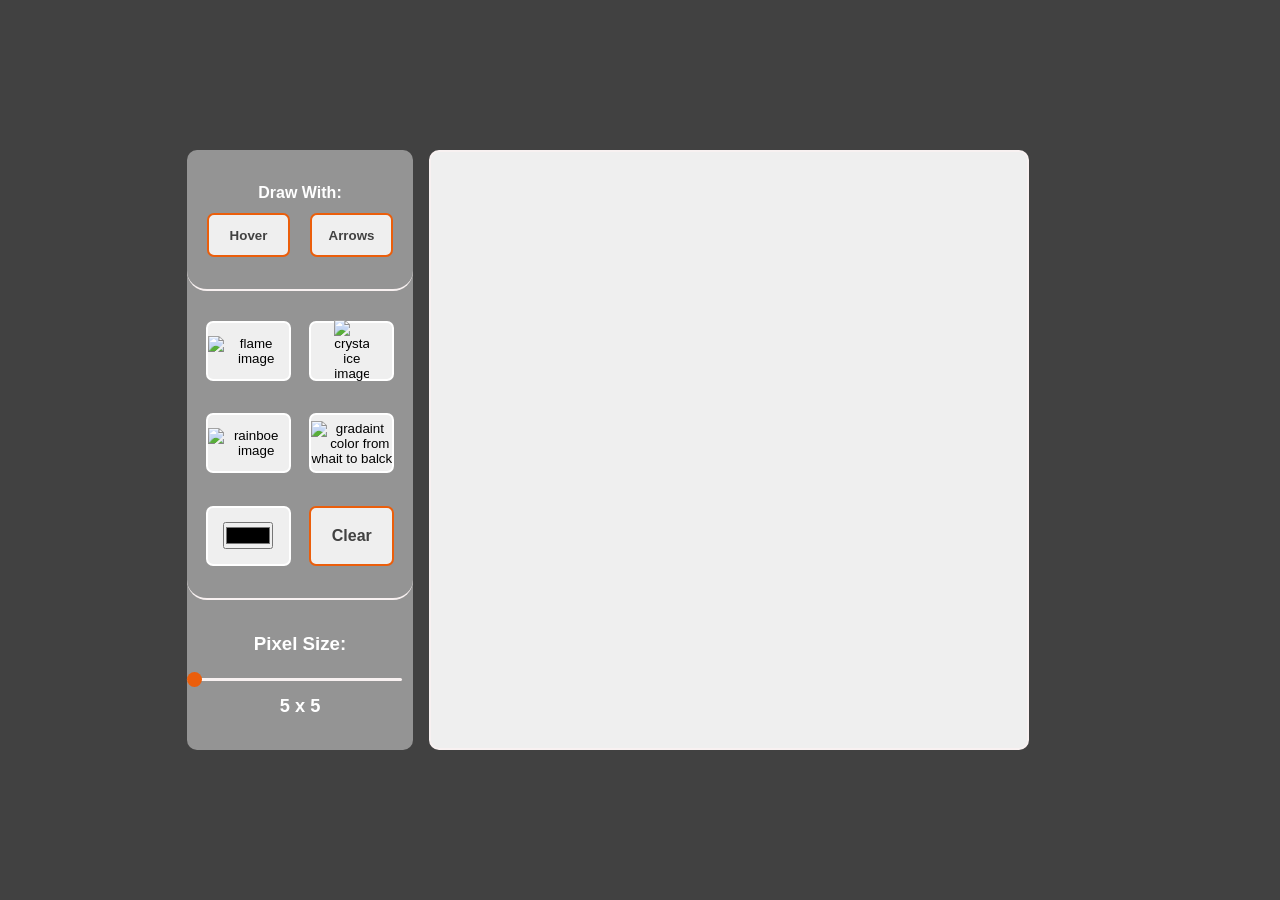
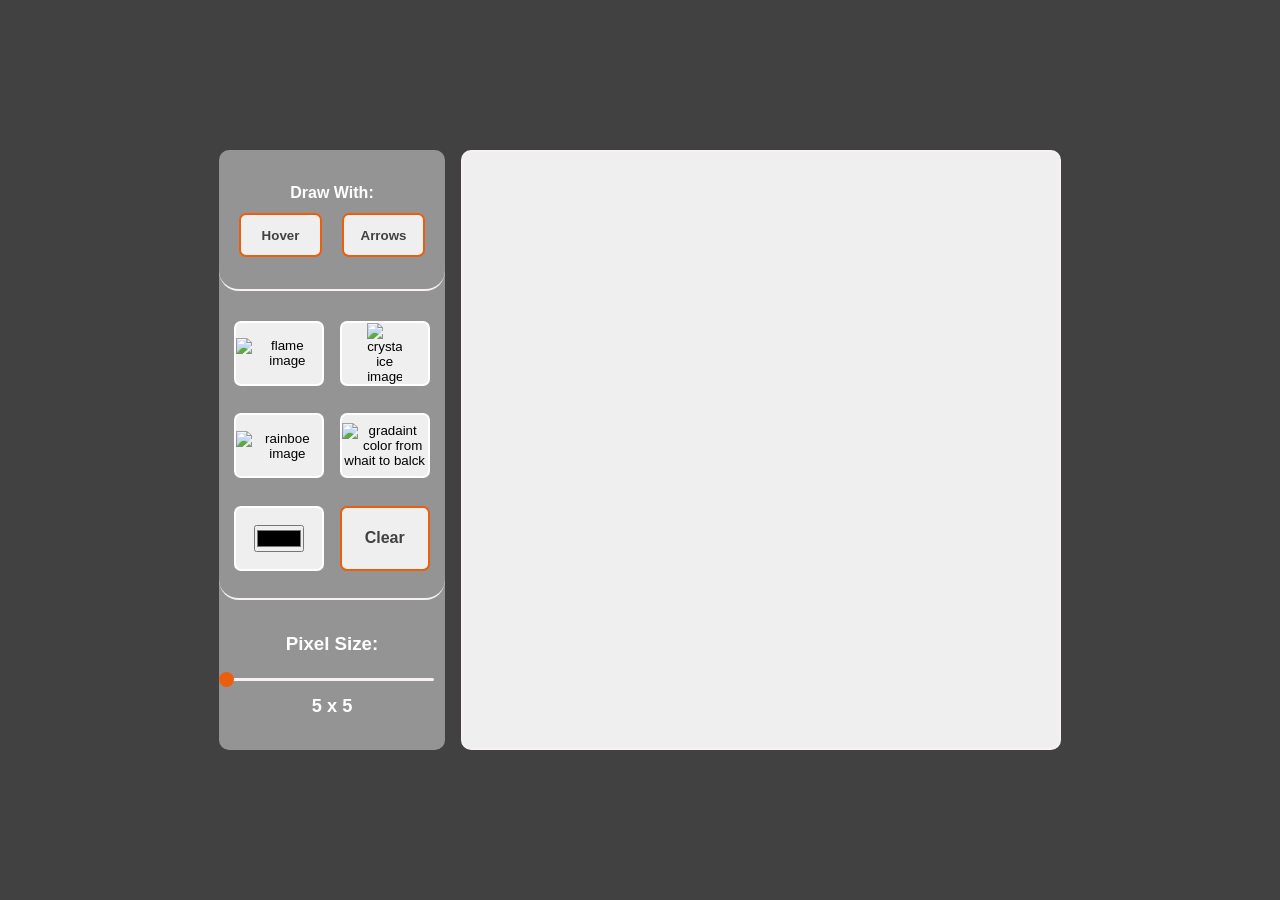

simplfying the css styles

--- a/style.css
+++ b/style.css
@@ -34,7 +34,6 @@ body {
 h4,
 h3,
 .value {
-  /* color: #BCDEE5 */
   color: #ffffff;
 }
 
@@ -42,11 +41,8 @@ h3,
   height: 100vh;
   width: 100%;
   display: flex;
-  padding-right: 4rem;
-  flex-direction: row;
   justify-content: center;
   align-items: center;
-  position: relative;
 }
 
 .canvas {
@@ -70,7 +66,7 @@ h3,
   margin-right: 1rem;
 }
 
-.btn {
+.bar .btn {
   height: 65px;
   width: 90px;
   display: flex;
@@ -80,22 +76,7 @@ h3,
   align-items: center;
   border-radius: 7px;
 }
-
-.colors-box {
-  height: 100%;
-  width: 100%;
-  display: flex;
-  border-bottom: 2px solid var(--white-color);
-  border-radius: 20px;
-  flex-wrap: wrap;
-  justify-content: space-evenly;
-  padding-top: 1.3rem;
-}
-
-.colors-box .btn {
-  height: 60px;
-  width: 85px;
-}
+/* the top section of the side bar */
 
 /* draw on Hover Or mouse */
 
@@ -129,11 +110,70 @@ h3,
   width: 83px;
 }
 
+/* the middel section of the side bar*/
+
+.effects-section {
+  height: 50%;
+  width: 100%;
+}
+.colors-box {
+  height: 100%;
+  width: 100%;
+  display: flex;
+  border-bottom: 2px solid var(--white-color);
+  border-radius: 20px;
+  flex-wrap: wrap;
+  justify-content: space-evenly;
+  padding-top: 1.3rem;
+}
+
 #clear {
   border: 2px solid var(--accent-color);
   color: var(--bg-dark-color);
   font-weight: 590;
   font-size: 16px;
+}
+
+/* buttom section of the side bar */
+.options-section {
+  width: 100%;
+  height: 20%;
+  display: flex;
+  flex-direction: column;
+  justify-content: space-evenly;
+  align-items: center;
+  color: var(--bg-dark-color);
+  font-family: sans-serif;
+}
+
+.options-section .field {
+  height: 50%;
+  width: 100%;
+}
+
+.options-section .field input {
+  -webkit-appearance: none;
+  height: 3px;
+  width: 95%;
+  border-radius: 5px;
+  background-color: var(--white-color);
+  border: none;
+  outline: none;
+}
+
+.options-section .field input::-webkit-slider-thumb {
+  -webkit-appearance: none;
+  height: 15px;
+  width: 15px;
+  background: var(--accent-color);
+  border-radius: 50%;
+  cursor: pointer;
+}
+
+.options-section .field h4 {
+  text-align: center;
+  font-size: 1.14em;
+  margin-top: 0.6rem;
 }
 
 .hover-arrows-btns .btn:hover,
@@ -148,57 +188,6 @@ h3,
 .pixel {
   border: 1px solid black;
   border-color: rgba(0, 0, 0, 0.03);
-}
-
-.effects-section {
-  height: 50%;
-  width: 100%;
-  display: flex;
-  flex-wrap: wrap;
-  justify-content: center;
-  align-content: center;
-  gap: 0.4rem;
-}
-
-.options-section {
-  width: 100%;
-  height: 20%;
-  display: flex;
-  flex-direction: column;
-  justify-content: space-evenly;
-  align-items: center;
-  color: var(--bg-dark-color);
-  font-family: sans-serif;
-}
-
-.field {
-  height: 50%;
-  width: 100%;
-}
-
-.field input {
-  -webkit-appearance: none;
-  height: 3px;
-  width: 95%;
-  border-radius: 5px;
-  background-color: var(--white-color);
-  border: none;
-  outline: none;
-}
-
-.field input::-webkit-slider-thumb {
-  -webkit-appearance: none;
-  height: 15px;
-  width: 15px;
-  background: var(--accent-color);
-  border-radius: 50%;
-  cursor: pointer;
-}
-
-.field h4 {
-  text-align: center;
-  font-size: 1.14em;
-  margin-top: 0.6rem;
 }
 
 /* ------- HOVER ---- */
